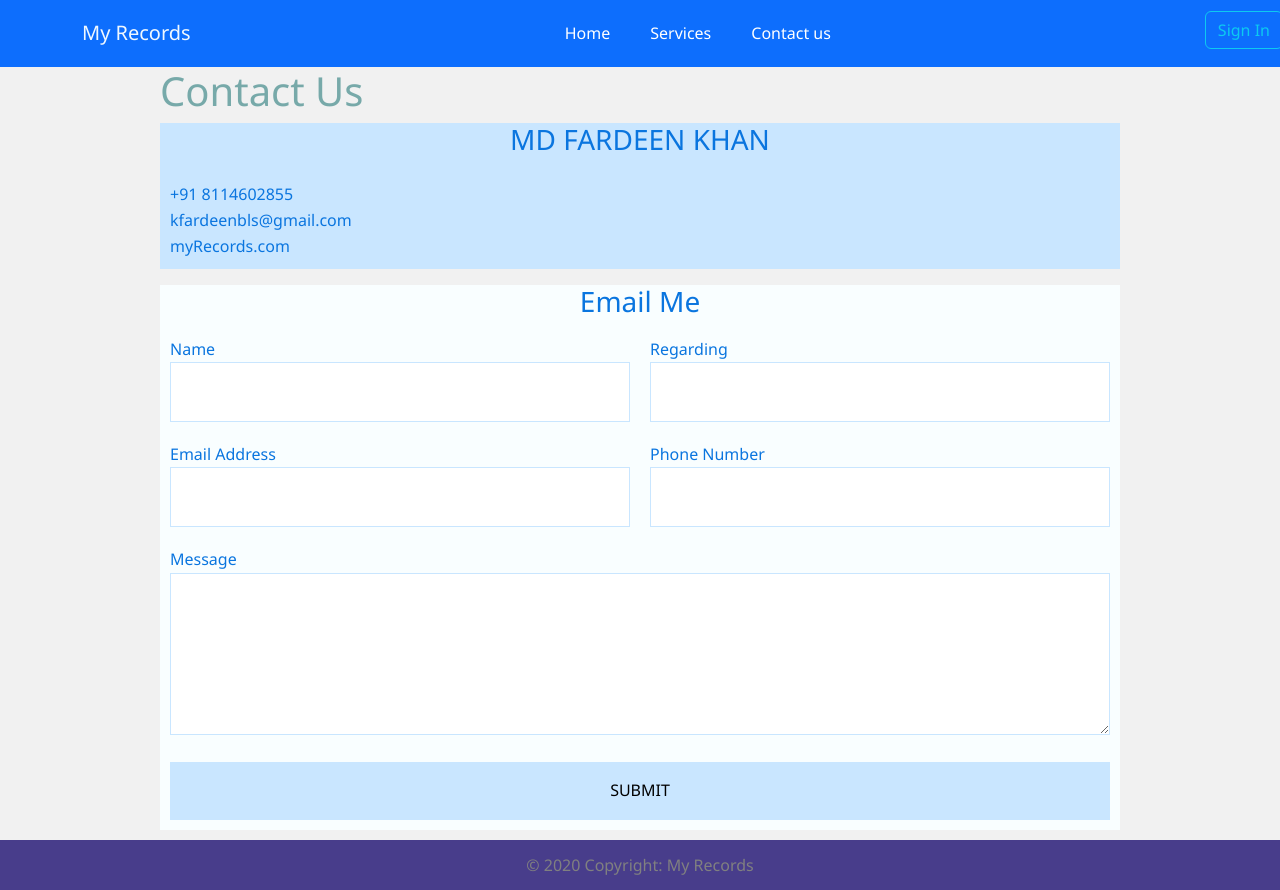
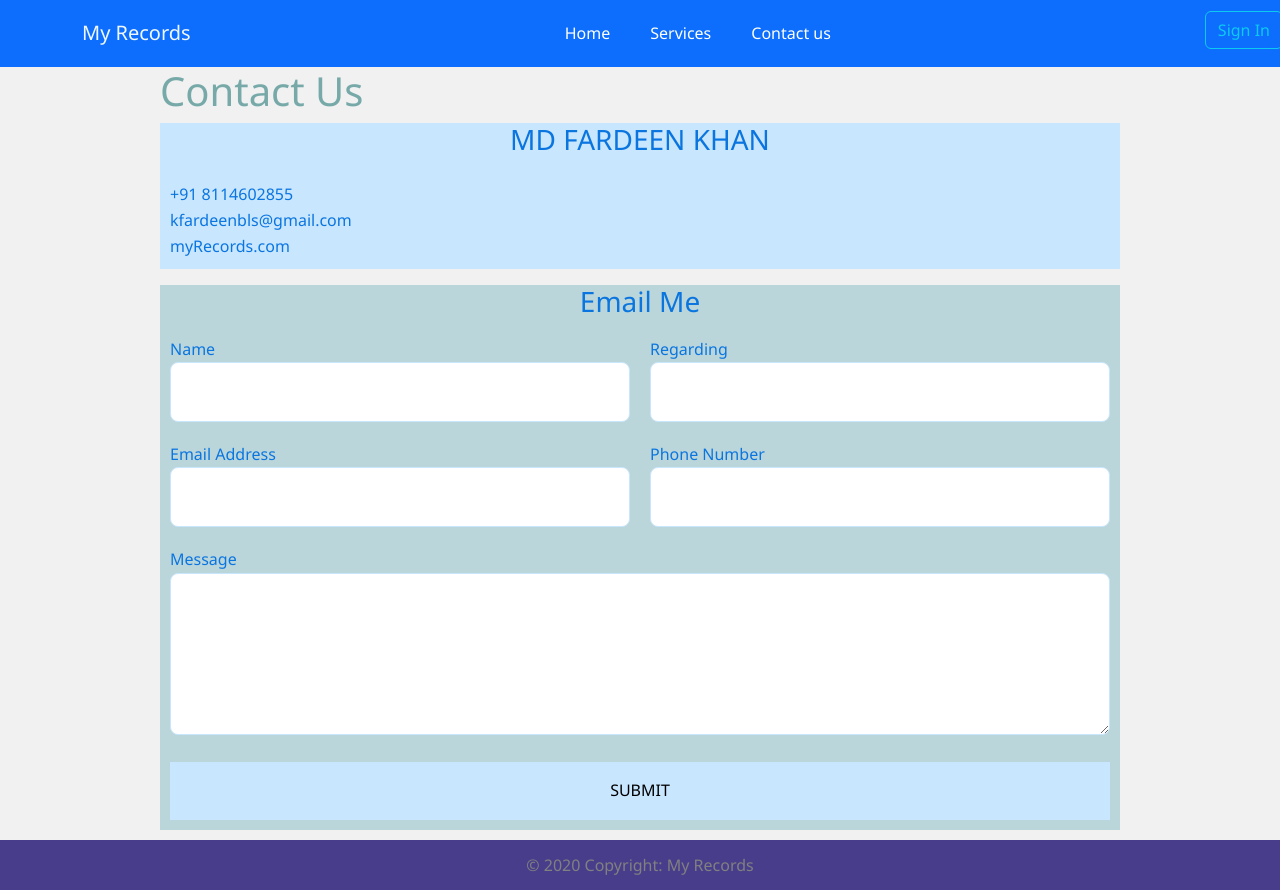
Before and after one commit to Kfardeenbls/My-Records, a React (Create React App) app: page /ContactUs in a window 1280 px wide. Built offline with nearby package versions, Linux system fonts and the light colour scheme.

Commit message:
changes in conatct us form

```diff
--- a/src/pages/ContactUs/ContactUs.jsx
+++ b/src/pages/ContactUs/ContactUs.jsx
@@ -20,23 +20,28 @@ const ContactUs = () => {
             <form>
               <p>
                 <label>Name</label>
-                <input type="text" name="name" />
+                <input type="text" name="name" className="rounded-3" />
               </p>
               <p>
                 <label>Regarding</label>
-                <input type="text" name="Regarding" />
+                <input type="text" name="Regarding" className="rounded-3" />
               </p>
               <p>
                 <label>Email Address</label>
-                <input type="email" name="email" />
+                <input type="email" name="email" className="rounded-3" />
               </p>
               <p>
                 <label>Phone Number</label>
-                <input type="text" name="phone" />
+                <input type="text" name="phone" className="rounded-3" />
               </p>
               <p className={classes.full}>
                 <label>Message</label>
-                <textarea name="message" cols="30" rows="5"></textarea>
+                <textarea
+                  name="message"
+                  cols="30"
+                  rows="5"
+                  className="rounded-3"
+                ></textarea>
               </p>
               <p className={classes.full}>
                 <button>Submit</button>
--- a/src/pages/ContactUs/ContactUs.module.css
+++ b/src/pages/ContactUs/ContactUs.module.css
@@ -44,7 +44,7 @@ body {
 }
 
 .contact {
-  background: #f9feff;
+  background: #bbd6db;
   margin-bottom: 10px;
   padding: 10pxs;
 }
```
